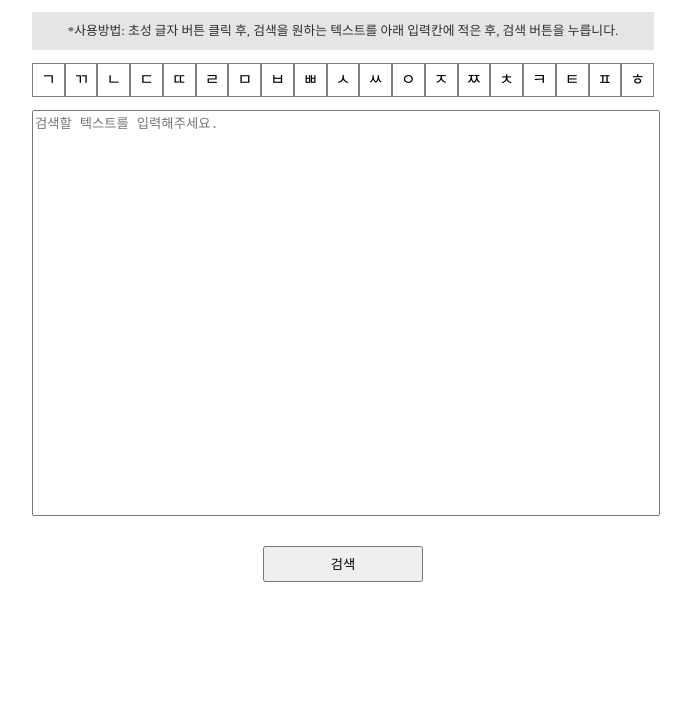
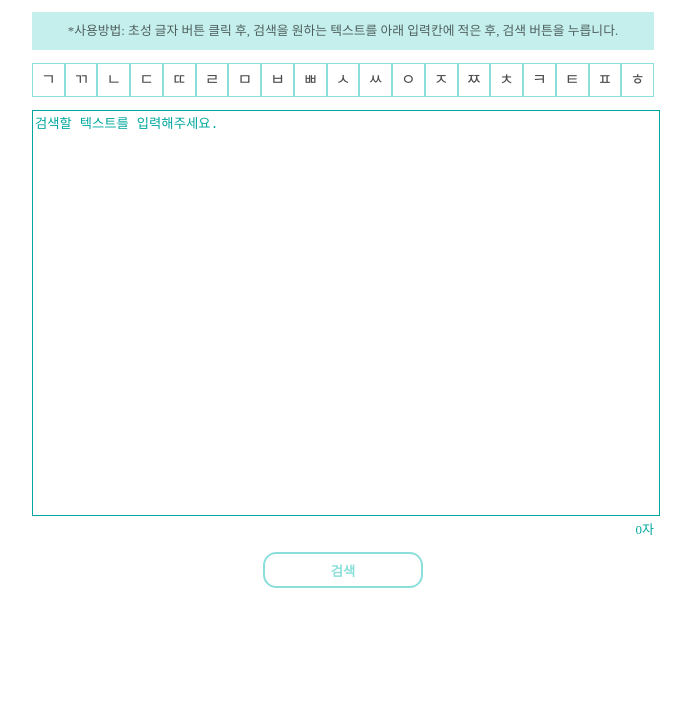
Before and after one commit to mintlib66/text-initial-sound-search, a website: page index.html in a window 1280 px wide. Shown: the part 73-800 px from the top of the page, without its empty margins (297-988 px from the left). Drawn offline with Linux system fonts and the light colour scheme.

Commit message:
글자수 카운트 추가, 디자인 변경

```diff
--- a/css/style.css
+++ b/css/style.css
@@ -1,5 +1,9 @@
 @import 'reset.css';
-
+:root {
+  --main-color: rgb(138, 223, 218);
+  --sub-color: rgba(138, 223, 217, 0.5);
+  --line-color: rgb(0, 167, 158);
+}
 .wrapper {
   margin: 2em auto 1em;
   display: flex;
@@ -8,6 +12,9 @@
 }
 .title {
   font-size: 1.5rem;
+  font-weight: bold;
+  letter-spacing: -1px;
+  color: var(--line-color);
 }
 .main-box {
   display: flex;
@@ -20,9 +27,9 @@
   padding: 1em 0;
   width: 100%;
   font-size: 0.8rem;
-  color: rgba(0, 0, 0, 0.8);
+  color: rgba(0, 0, 0, 0.6);
   text-align: center;
-  background: rgba(0, 0, 0, 0.1);
+  background: var(--sub-color);
 }
 .setting-box {
   width: 100%;
@@ -31,35 +38,59 @@
   display: inline-block;
   list-style: none;
   padding: 0.5em;
-  border: 1px solid rgba(0, 0, 0, 0.5);
+  border: 1px solid var(--main-color);
+  color: rgba(0, 0, 0, 0.7);
 }
 .initial-sound:hover {
-  background: rgba(0, 0, 0, 0.1);
+  background: var(--sub-color);
   font-weight: bold;
+  cursor: pointer;
 }
 .initial-sound.clicked {
-  background: rgba(0, 0, 0, 0.2);
+  background: var(--main-color);
   font-weight: bold;
+  color: #000;
 }
 .textInput,
 .textResult {
-  margin: 1em auto;
+  margin: 1em auto 0.5em;
   width: 100%;
   min-width: 10em;
   height: 50vh;
 }
 .textInput {
   resize: none;
+  border: 1px solid var(--line-color);
+}
+.textInput::placeholder {
+  color: var(--line-color);
 }
 .textResult {
-  border: 1px solid rgba(0, 0, 0, 0.5);
+  border: 1px solid var(--line-color);
   padding: 1em;
 }
 .textResult strong {
   font-weight: bold;
-  background: yellow;
+  background: var(--main-color);
+}
+.textSize {
+  width: 100%;
+  font-size: small;
+  color: var(--line-color);
+  text-align: right;
 }
 .btn {
   padding: 0.5em;
   width: 10rem;
+  border: 2px solid var(--main-color);
+  background: #fff;
+  color: var(--main-color);
+  border-radius: 1em;
+  font-weight: bold;
 }
+.btn:hover {
+  border: 2px solid var(--main-color);
+  background: var(--main-color);
+  color: #fff;
+  cursor: pointer;
+}
--- a/index.html
+++ b/index.html
@@ -17,6 +17,7 @@
           class="textInput"
           placeholder="검색할 텍스트를 입력해주세요."
         ></textarea>
+        <p class="text-size">0</p>
       </main>
       <button class="btn" data-type="find">검색</button>
     </div>
--- a/script/script.js
+++ b/script/script.js
@@ -33,7 +33,9 @@ $(function () {
       <textarea
       class="textInput"
       placeholder="검색할 텍스트를 입력해주세요."
-      ></textarea>`
+      ></textarea>
+      <p class="textSize"><span class="text-size">0</span>자</p>
+      `
     )
 
     //레이아웃, 초기값 설정
@@ -47,6 +49,11 @@ $(function () {
     // $('.textInput').val(
     //   `가까나다따라마바빠사싸아자짜차카타파하\n데이터 속성은 순 HTML 속성이기 때문에 CSS에서도 접근할 수 있다는 것에 주목하세요.`
     // )
+    //글자 수 세기
+    $('.textInput').on('input', e => {
+      $('.text-size').text($('.textInput').val().length)
+    })
+
     // 버튼 선택상태 확인
     $('.setting-box').on('click', e => {
       e.target.classList.toggle('clicked')
```
